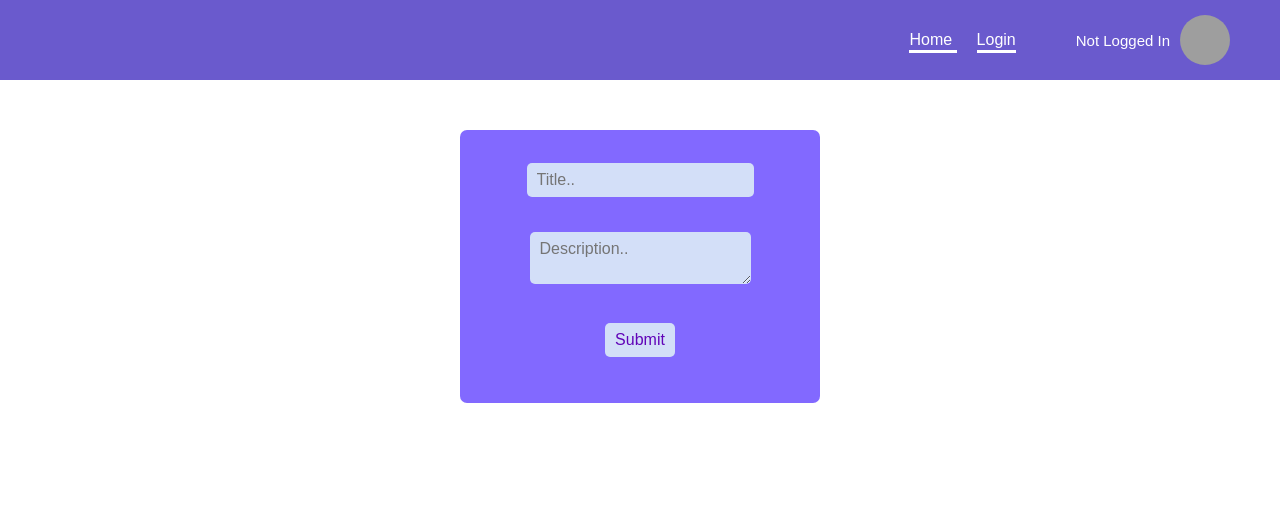
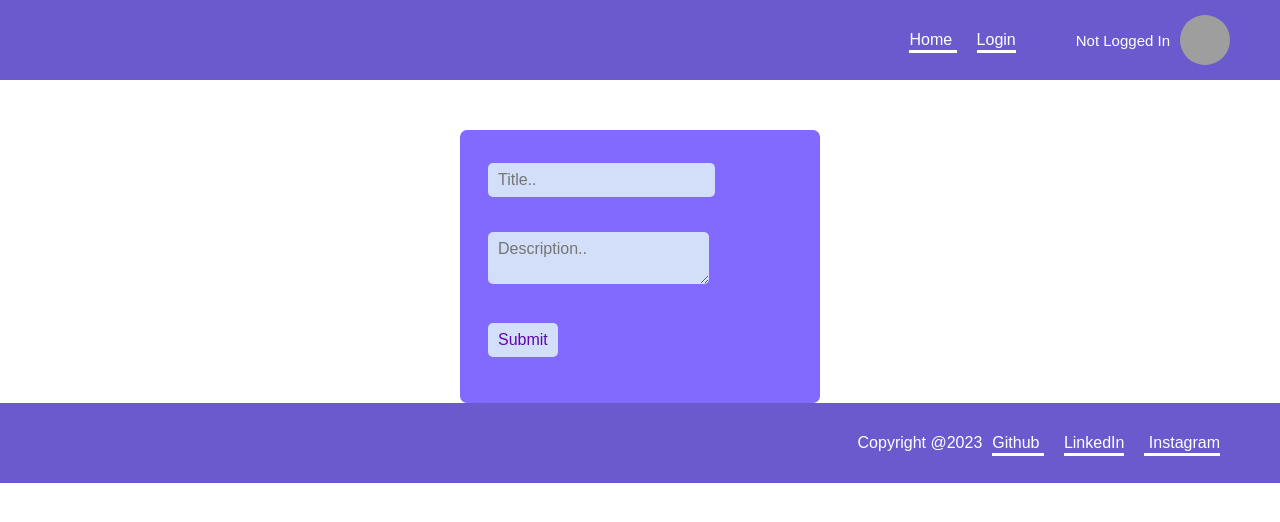
Before and after one commit to tonythomasndm/social-media-project, a React (Create React App) app: page /create-post in a window 1280 px wide. Shown: the top 522 px of the page. Built offline with nearby package versions, Linux system fonts and the light colour scheme; no server answers; grey boxes are pictures that could not be loaded.

Commit message:
final update

```diff
--- a/package.json
+++ b/package.json
@@ -12,6 +12,7 @@
     "@types/react": "^18.2.18",
     "@types/react-dom": "^18.2.7",
     "firebase": "^10.1.0",
+    "google-fonts": "^1.0.0",
     "react": "^18.2.0",
     "react-dom": "^18.2.0",
     "react-firebase-hooks": "^5.1.1",
--- a/public/index.html
+++ b/public/index.html
@@ -2,13 +2,12 @@
 <html lang="en">
 	<head>
 		<meta charset="utf-8" />
-    <link rel="icon" href="%PUBLIC_URL%/favicon.ico" />
+		<link rel="icon" href="livejournal.png" />
 		<meta name="viewport" content="width=device-width, initial-scale=1" />
 		<meta name="theme-color" content="#000000" />
 		<meta
 			name="description"
-      content="Web site created using create-react-app"
-    />
+			content="Web site created using create-react-app" />
 		<link rel="apple-touch-icon" href="%PUBLIC_URL%/logo192.png" />
 		<!--
       manifest.json provides metadata used when your web app is installed on a
@@ -24,7 +23,7 @@
       work correctly both with client-side routing and a non-root public URL.
       Learn how to configure a non-root public URL by running `npm run build`.
     -->
-    <title>React App</title>
+		<title>Tony-Social-Media-Project</title>
 	</head>
 	<body>
 		<noscript>You need to enable JavaScript to run this app.</noscript>
--- a/src/App.css
+++ b/src/App.css
@@ -1,3 +1,5 @@
+@import url("https://fonts.googleapis.com/css2?family=Work+Sans&display=swap");
+
 .App {
 	text-align: center;
 }
--- a/src/App.tsx
+++ b/src/App.tsx
@@ -5,6 +5,7 @@ import { Login } from "./pages/login";
 import { Main } from "./pages/main/main";
 import { CreatePost } from "./pages/create-post/create-post";
 import { Navbar } from "./components/navbar";
+import { Footer } from "./components/footer";
 function App() {
 	return (
 		<div className='App'>
@@ -15,6 +16,7 @@ function App() {
 					<Route path='/login' element={<Login />} />
 					<Route path='/create-post' element={<CreatePost />} />
 				</Routes>
+				<Footer />
 			</Router>
 		</div>
 	);
--- a/src/components/Navbar.tsx
+++ b/src/components/Navbar.tsx
@@ -8,7 +8,9 @@ export const Navbar = () => {
 		await signOut(auth);
 	};
 	return (
+		<>
 			<div className='navbar'>
+				{/* <span>Tony-social Project</span> */}
 				<div className='links'>
 					<Link to='/'> Home </Link>
 					{!user ? (
@@ -37,5 +39,6 @@ export const Navbar = () => {
 					)}
 				</div>
 			</div>
+		</>
 	);
 };
--- /dev/null
+++ b/src/components/footer.tsx
@@ -0,0 +1,26 @@
+import { Link } from "react-router-dom";
+
+export const Footer = () => {
+	return (
+		<div>
+			<div className='navbar'>
+				{/* <span>Tony-social Project</span> */}
+				<p
+					style={{
+						display: "inline",
+						color: "white",
+						justifyContent: "flex-start",
+					}}>
+					Copyright @2023
+				</p>
+				<div className='links'>
+					<Link to='https://github.com/tonythomasndm'> Github </Link>
+					<Link to='/https://www.linkedin.com/in/tony-thomas-7b6b5423a/'>
+						LinkedIn
+					</Link>
+					<Link to='/'> Instagram </Link>
+				</div>
+			</div>
+		</div>
+	);
+};
--- a/src/pages/main/main.tsx
+++ b/src/pages/main/main.tsx
@@ -1,7 +1,7 @@
 import { getDocs, collection } from "firebase/firestore";
 import { db } from "../../config/firebase";
 import { useEffect, useState } from "react";
-import { Post } from "./post";
+import { Post } from "./post/post";
 
 export interface Post {
 	id: string;
--- /dev/null
+++ b/src/pages/main/post/post.css
@@ -0,0 +1,24 @@
+* {
+	text-align: justify;
+}
+
+.post {
+	margin: 2rem;
+	padding: 2rem;
+	border: 0.019rem solid grey;
+	border-radius: 10px;
+}
+.post h1 {
+	font-size: xx-large;
+	padding-top: 0;
+	padding-bottom: 0.001rem;
+}
+.post .by {
+	margin-top: 0rem;
+	padding: 0rem;
+	color: black;
+	font-size: medium;
+}
+.post .description {
+	font-size: larger;
+}
--- a/src/pages/main/post.tsx
+++ b/src/pages/main/post/post.tsx
@@ -1,5 +1,5 @@
-import { Post as IPost } from "./main";
-import { auth, db } from "../../config/firebase";
+import { Post as IPost } from "../main";
+import { auth, db } from "../../../config/firebase";
 import {
 	collection,
 	addDoc,
@@ -11,6 +11,7 @@ import {
 } from "firebase/firestore";
 import { useAuthState } from "react-firebase-hooks/auth";
 import { useEffect, useState } from "react";
+import "./post.css";
 interface Props {
 	post: IPost;
 }
@@ -86,14 +87,10 @@ export const Post = (props: Props) => {
 
 	return (
 		<div>
-			<div className='title'>
+			<div className='post'>
 				<h1>{post.title}</h1>
-			</div>
-			<div className='body'>
-				<p>{post.description}</p>
-			</div>
-			<div className='footer'>
-				<p>@{post.username}</p>
+				<p className='by'>@{post.username}</p>
+				<p className='description'>{post.description}</p>
 				<span>
 					{hasUserLiked ? (
 						<button onClick={removeLike}> &#128078;</button>
```
Also changed, not shown: public/livejournal.png (added), 1 other file (tests, documents, lock files or other folders). Lines whose indentation alone changed are shown as unchanged.
